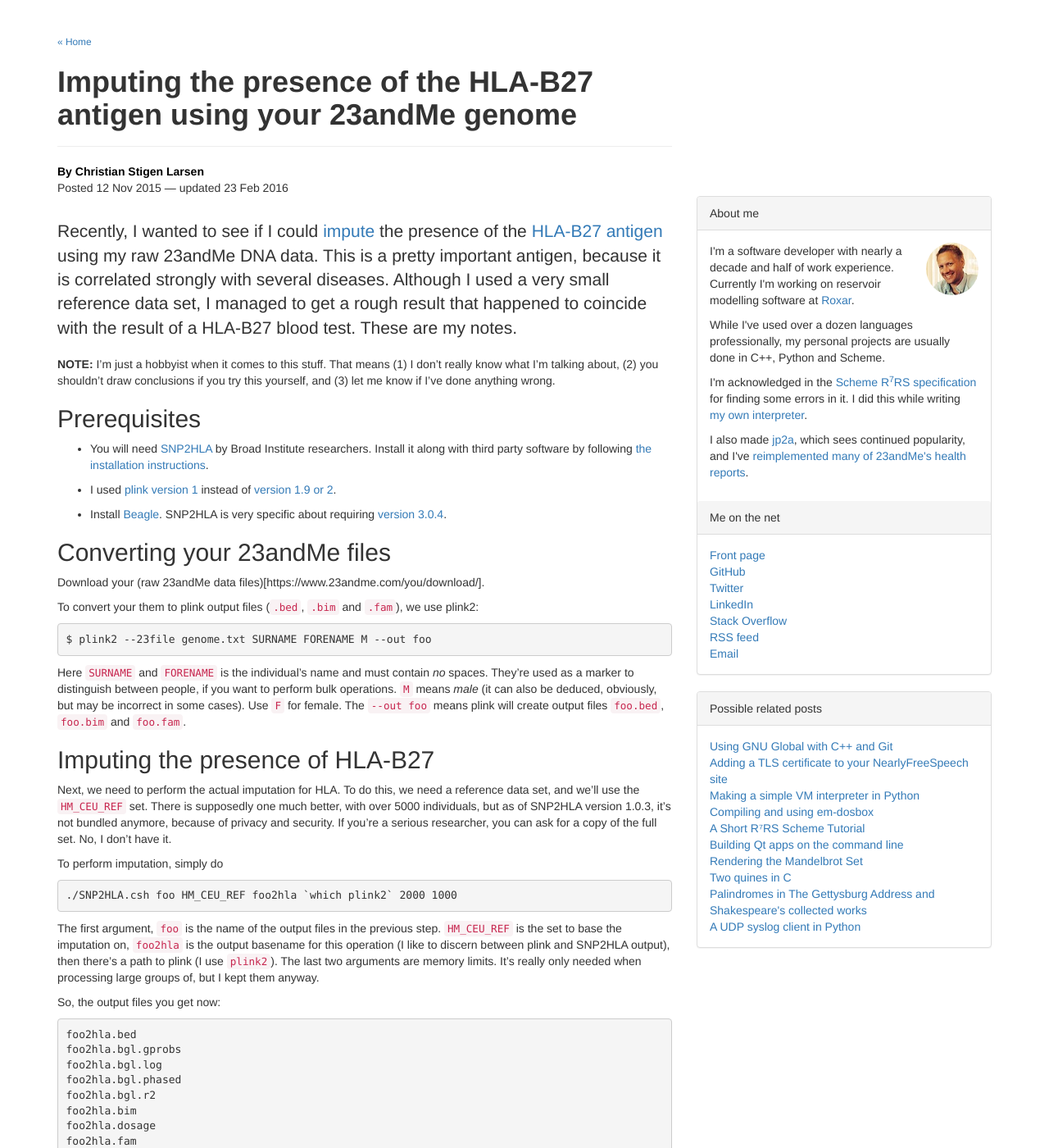
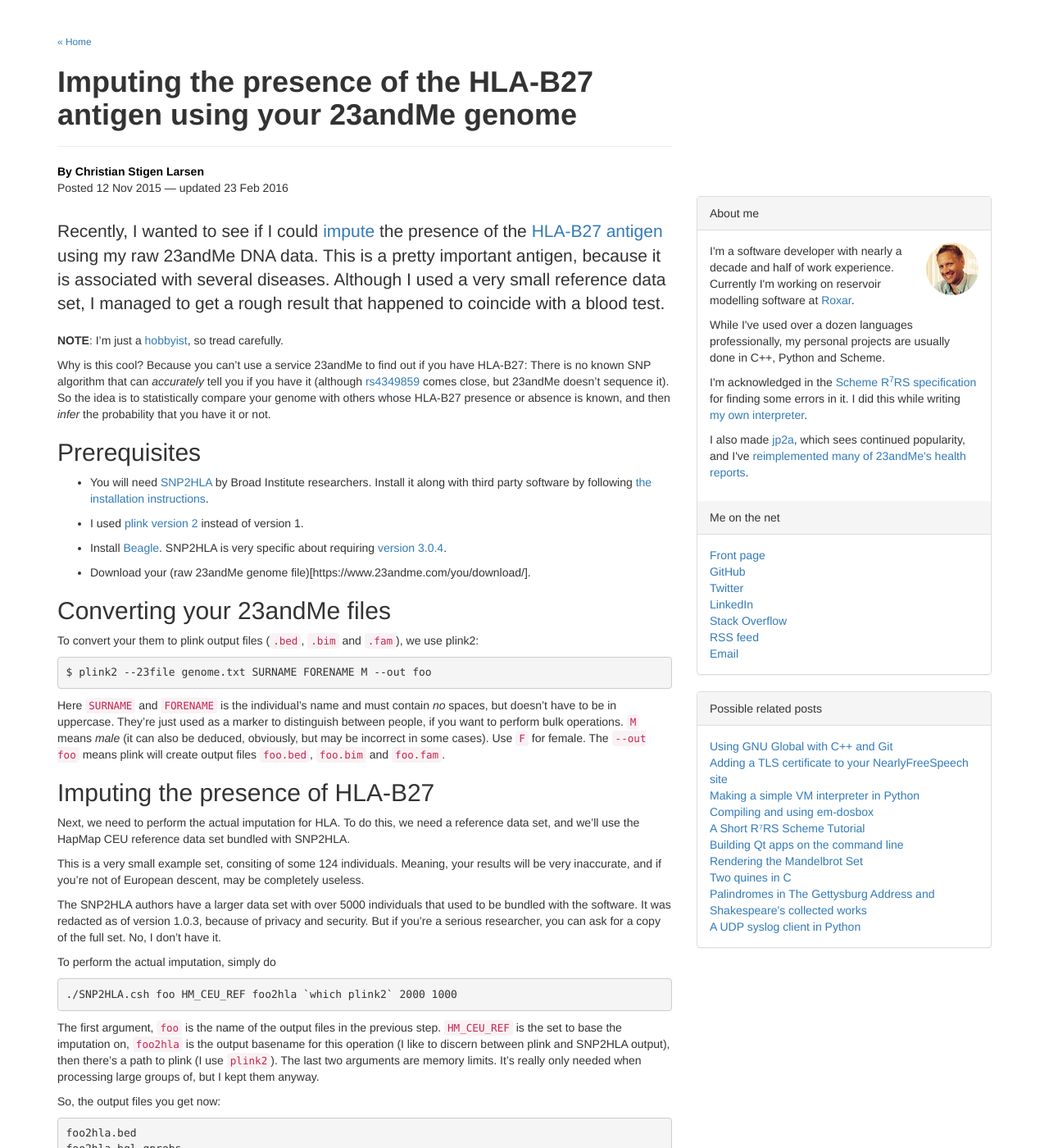
Before and after one commit to cslarsen/csl.name, a Jekyll site: the page built from _posts/2016-02-23-hla-b27.md, in a window 1280 px wide and 1400 px high. Shown: the whole window at 82% size. Built offline with Jekyll 4.4.1, drawn with Linux system fonts in a browser that asks for light colours; Markdown is read by kramdown in place of the engine named in the settings; comment, search, counter and statistics services are not loaded; some of the changed text lies outside the part shown.

Commit message:
Updates HLA-B27 post

```diff
--- a/_posts/2016-02-23-hla-b27.md
+++ b/_posts/2016-02-23-hla-b27.md
@@ -13,14 +13,21 @@
 href="https://en.wikipedia.org/wiki/Imputation_(genetics)">impute</a> the
 presence of the <a href="https://en.wikipedia.org/wiki/HLA-B27">HLA-B27
 antigen</a> using my raw 23andMe DNA data. This is a pretty important antigen,
-because it is correlated strongly with several diseases. Although I used a very
+because it is associated with several diseases. Although I used a very
 small reference data set, I managed to get a rough result that happened to
-coincide with the result of a HLA-B27 blood test. These are my notes.
+coincide with a blood test.
 </p>
 
-**NOTE:** I'm just a hobbyist when it comes to this stuff. That means (1) I
-don't really know what I'm talking about, (2) you shouldn't draw conclusions if
-you try this yourself, and (3) let me know if I've done anything wrong.
+**NOTE**: I'm just a <a href="https://www.biostars.org/p/165472/">hobbyist</a>,
+so tread carefully.
+
+Why is this cool? Because you can't use a service 23andMe to find out if you
+have HLA-B27: There is no known SNP algorithm that can *accurately* tell you if
+you have it (although <a
+href="http://www.ncbi.nlm.nih.gov/pmc/articles/PMC3640413/">rs4349859</a> comes
+close, but 23andMe doesn't sequence it). So the idea is to statistically
+compare your genome with others whose HLA-B27 presence or absence is known, and
+then *infer* the probability that you have it or not.
 
 Prerequisites
 -------------
@@ -30,16 +37,16 @@
     following [the installation
     instructions](https://www.broadinstitute.org/mpg/snp2hla/snp2hla_manual.html).
 
-  * I used [plink version 1](http://pngu.mgh.harvard.edu/~purcell/plink/)
-    instead of [version 1.9 or 2](https://www.cog-genomics.org/plink2).
+  * I used [plink version 2](https://www.cog-genomics.org/plink2) instead of
+    version 1.
 
   * Install [Beagle](http://faculty.washington.edu/browning/beagle/b3.html).
     SNP2HLA is very specific about requiring [version 3.0.4](http://faculty.washington.edu/browning/beagle/recent.versions/beagle_3.0.4_05May09.zip).
 
+  * Download your (raw 23andMe genome file)[https://www.23andme.com/you/download/].
+
 Converting your 23andMe files
 -----------------------------
-
-Download your (raw 23andMe data files)[https://www.23andme.com/you/download/].
 
 To convert your them to plink output files (`.bed`, `.bim` and `.fam`), we use
 plink2:
@@ -47,21 +54,29 @@
     $ plink2 --23file genome.txt SURNAME FORENAME M --out foo
 
 Here `SURNAME` and `FORENAME` is the individual's name and must contain *no*
-spaces. They're used as a marker to distinguish between people, if you want to
-perform bulk operations. `M` means *male* (it can also be deduced, obviously, but may
-be incorrect in some cases). Use `F` for female. The `--out foo` means plink will
-create output files `foo.bed`, `foo.bim` and `foo.fam`.
+spaces, but doesn't have to be in uppercase. They're just used as a marker to
+distinguish between people, if you want to perform bulk operations. `M` means
+*male* (it can also be deduced, obviously, but may be incorrect in some cases).
+Use `F` for female. The `--out foo` means plink will create output files
+`foo.bed`, `foo.bim` and `foo.fam`.
 
 Imputing the presence of HLA-B27
 --------------------------------
 
 Next, we need to perform the actual imputation for HLA. To do this, we need a
-reference data set, and we'll use the `HM_CEU_REF` set. There is supposedly one
-much better, with over 5000 individuals, but as of SNP2HLA version 1.0.3, it's
-not bundled anymore, because of privacy and security. If you're a serious
-researcher, you can ask for a copy of the full set. No, I don't have it.
+reference data set, and we'll use the HapMap CEU reference data set bundled
+with SNP2HLA.
 
-To perform imputation, simply do
+This is a very small example set, consiting of some 124 individuals. Meaning,
+your results will be very inaccurate, and if you're not of European descent,
+may be completely useless.
+
+The SNP2HLA authors have a larger data set with over 5000 individuals that used
+to be bundled with the software. It was redacted as of version 1.0.3,
+because of privacy and security. But if you're a serious researcher, you can
+ask for a copy of the full set. No, I don't have it.
+
+To perform the actual imputation, simply do
 
     ./SNP2HLA.csh foo HM_CEU_REF foo2hla `which plink2` 2000 1000
 
@@ -83,24 +98,35 @@
     foo2hla.dosage
     foo2hla.fam
 
-Looking in `.bgl.gprobs`, you'll find the following HLA-B27 results:
+In `foo2hla.bgl.phased`, you can see the inferred presence or absence for each
+of the two chromosomes.
+
+    $ grep HLA_B_27 foo2hla.bgl.phased
+    M HLA_B_27 A A
+    M HLA_B_2705 A A
+
+This also says that HLA-B27 is `A`bsent in both chromosomes for HLA-B27 and the
+HLA-B2705 allele.
+
+As for the probabilities,
 
     $ grep HLA_B_27 foo2hla.bgl.gprobs
     foo2hla.bgl.gprobs:HLA_B_27 P A 0,002 0,110 0,888
     foo2hla.bgl.gprobs:HLA_B_2705 P A 0,002 0,110 0,888
 
-The first line says that the probability for presense (`P`) is 0.002, while
-it's 0.110 for absence (`A`), and the uncertainty is a whooping 0.888.  The
-second line is for the `HLA-B*27:05` subtype, and it has the same
-probabilities.
+The first line is for HLA-B27 in general, ignoring any subtypes. The last three
+numbers are the probabilities for presence in both chromosomes (`PP`), one
+present and one absent (`PA`) and absent in both (`AA`). So the probability is
+a whooping 88.8% for the complete absence of HLA-B27 in this case (but 11.2%
+for the presence of at least one copy). In comparison, about <a
+href="https://en.wikipedia.org/wiki/HLA-B27">eight percent of Caucasians</a>
+posess this gene.  The second line is for the `HLA-B*2705` subtype, and it has
+the same probabilities.
 
-So, even if there is such a big uncertainty, it does give a very crude
-indication, even for the small reference data set. And, it did match up with
-the result of the blood test, which was fun, but could just as well have been
-pure luck.
-
-If you're a Beagle user, you can probably update me on what the other files
-are, and if I'm interpreting the results correctly.
+So, even if there is such a big uncertainty in the results, it does give a very
+crude indication, even for the small reference data set. And, it did match up
+with the result of the blood test, which was fun, but could just as well have
+been pure luck.
 
 Bottom line: It's pretty awesome that ordinary people can do stuff like this.
 I can easily imagine a professional service built around imputation: Patient
```
